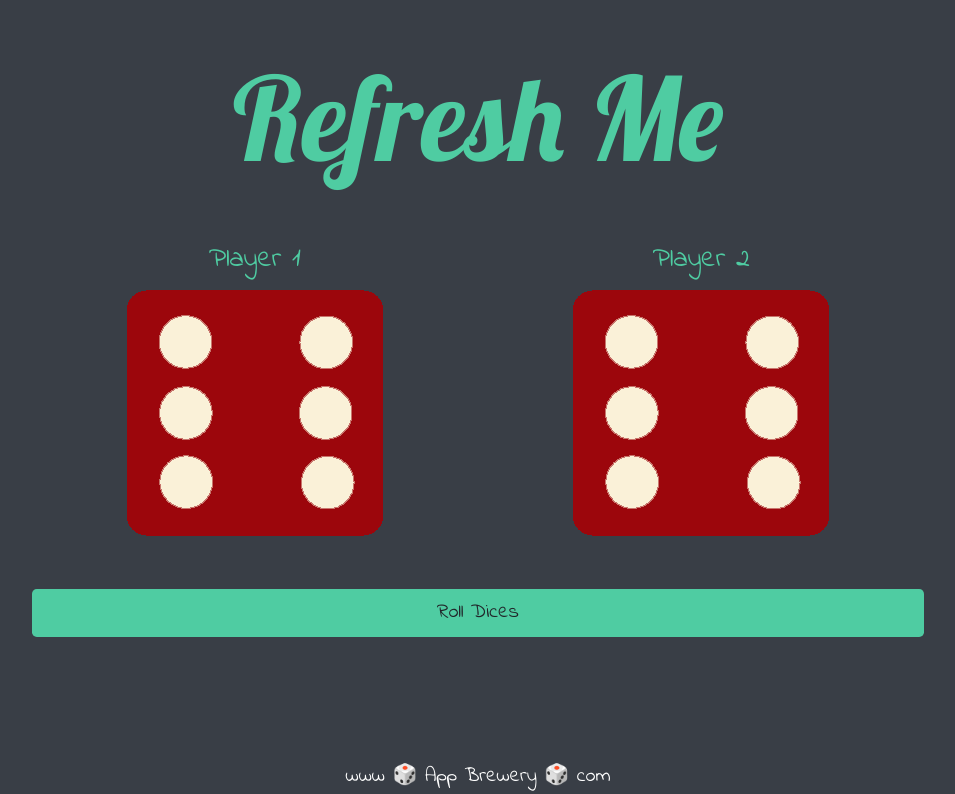
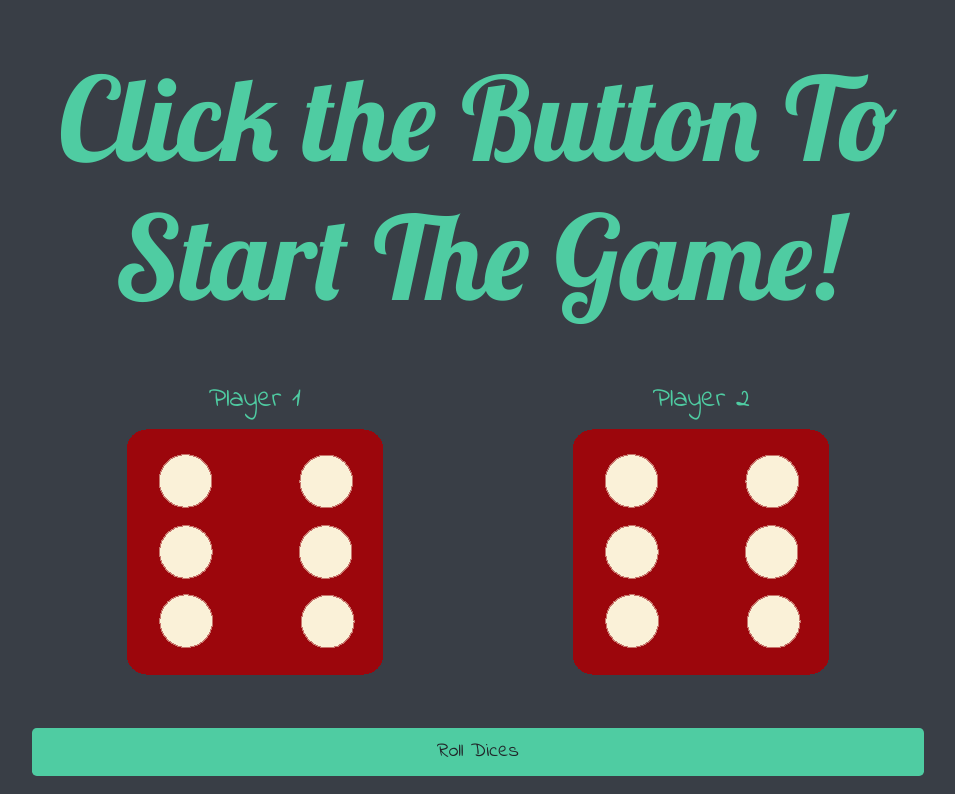
Before and after one commit to CalenArrna/DiceeGame, a plain HTML site: page index.html in a window 1280 px wide. Shown: the top 794 px of the page, without its empty margins (162-1117 px from the left). Drawn offline with nearby package versions, Linux system fonts and the light colour scheme.

Commit message:
Changed the title text from refresh to click on the button

```diff
--- a/index.html
+++ b/index.html
@@ -20,7 +20,7 @@
     <div class="container">
       <div class="row box">
         <div class="col">
-          <h1 class="title">Refresh Me</h1>
+          <h1 class="title">Click the Button To Start The Game!</h1>
         </div>
       </div>
       <div class="row box">
```
